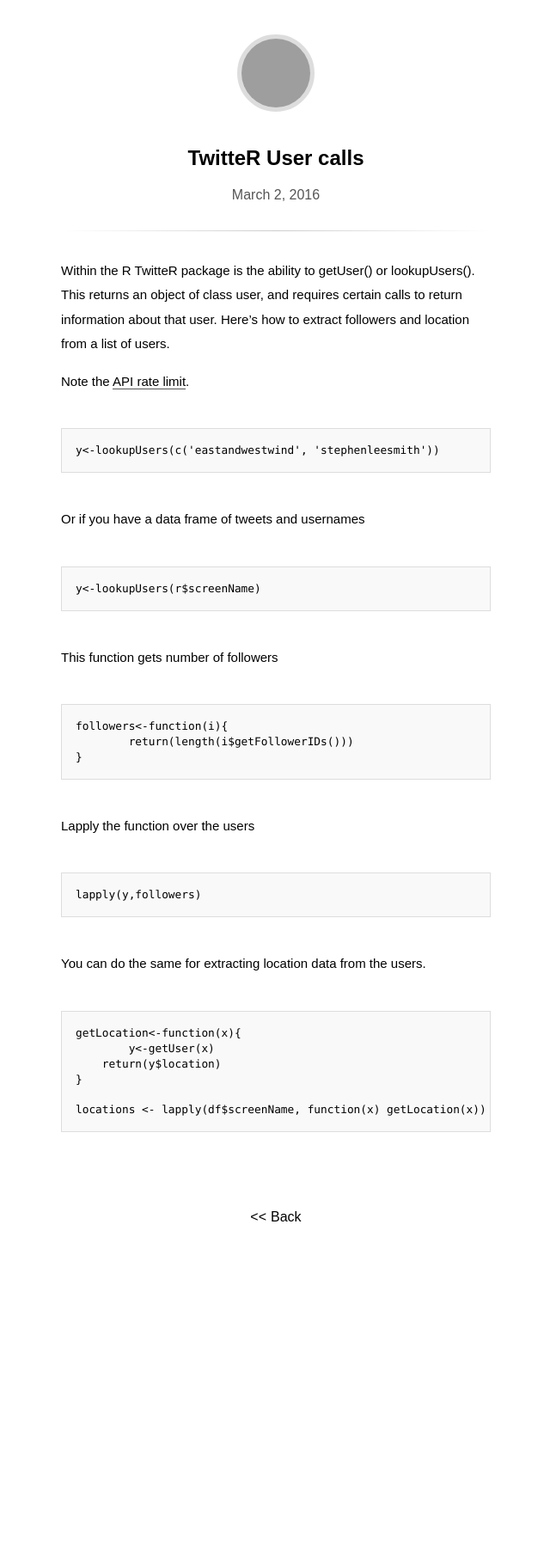
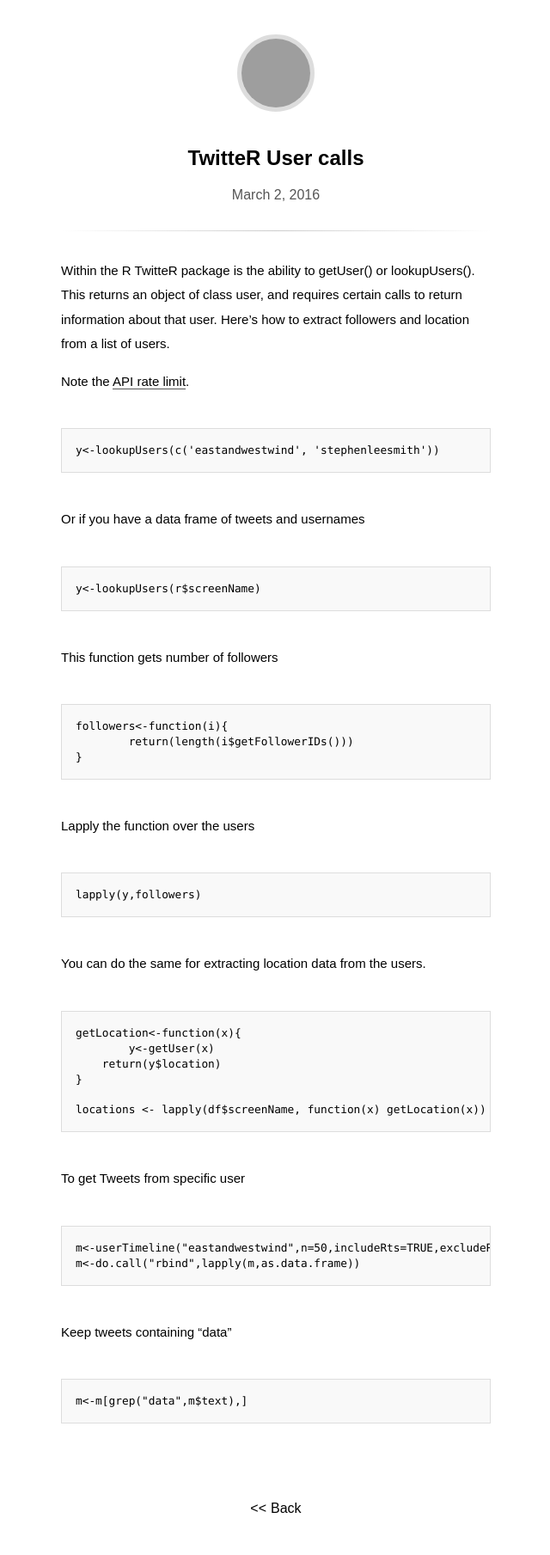
Before and after one commit to eastandwestwind/notes, a Jekyll site: the page built from _posts/2016-03-02-twitterusers.md, in a window 1280 px wide. Shown: the whole page at 86% size, without its empty margins (319-959 px from the left). Built offline with Jekyll 4.4.1, drawn with Linux system fonts in a browser that asks for light colours; nearby versions of some CDN libraries; some web fonts are replaced; before the commit the page ends 1470 px from its top, so only the background shows below that; grey boxes are pictures that could not be loaded.

Commit message:
more stuff

```diff
--- a/_posts/2016-03-02-twitterusers.md
+++ b/_posts/2016-03-02-twitterusers.md
@@ -30,3 +30,12 @@ You can do the same for extracting location data from the users.
 	}
 
 	locations <- lapply(df$screenName, function(x) getLocation(x))
+
+To get Tweets from specific user
+
+	m<-userTimeline("eastandwestwind",n=50,includeRts=TRUE,excludeReplies=FALSE)
+	m<-do.call("rbind",lapply(m,as.data.frame))
+
+Keep tweets containing "data"
+
+	m<-m[grep("data",m$text),]
```
Also changed, not shown: _posts/2016-03-07-confinterval.md (added, +42 -0 lines), _posts/2016-03-07-samplesize.md (added, +13 -0 lines).
